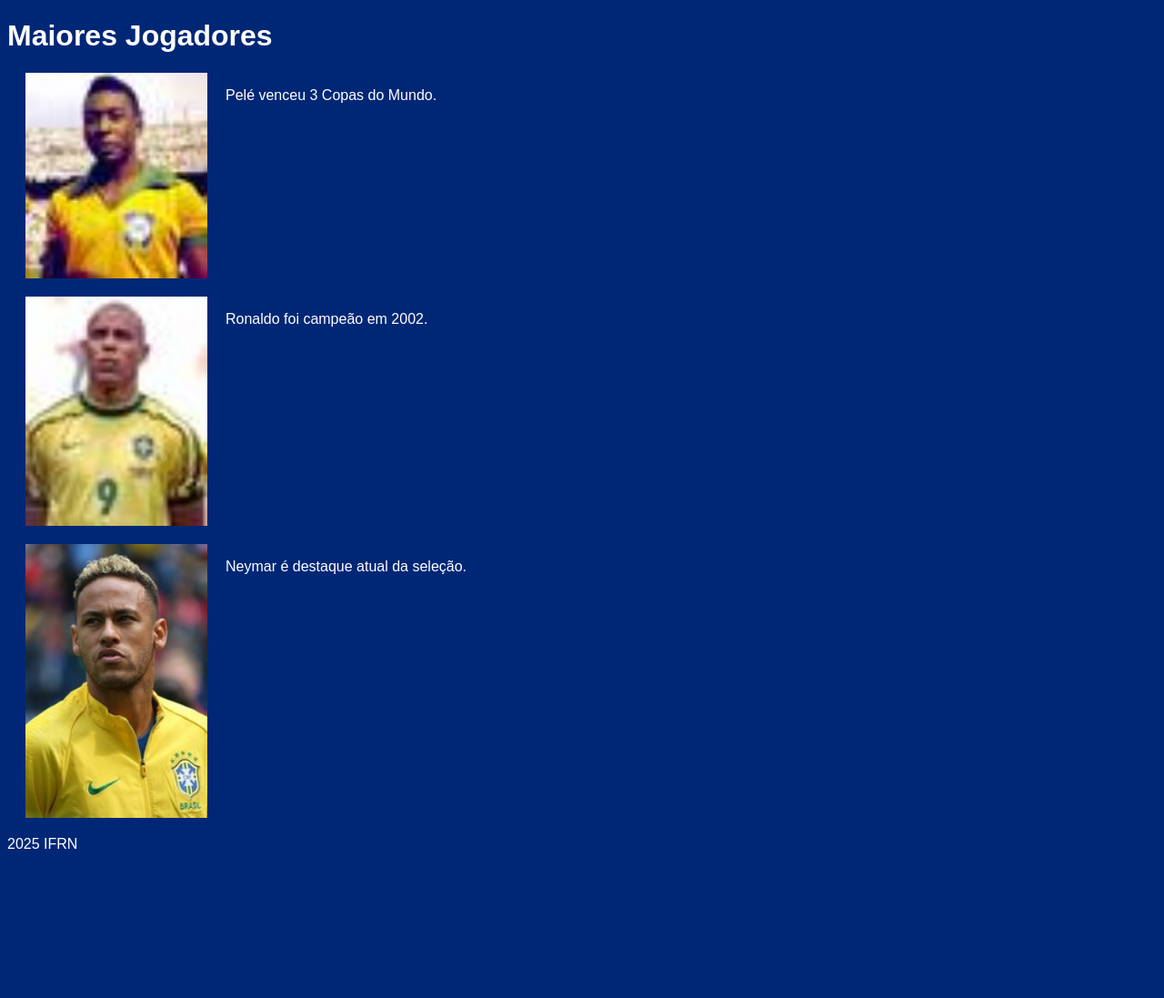
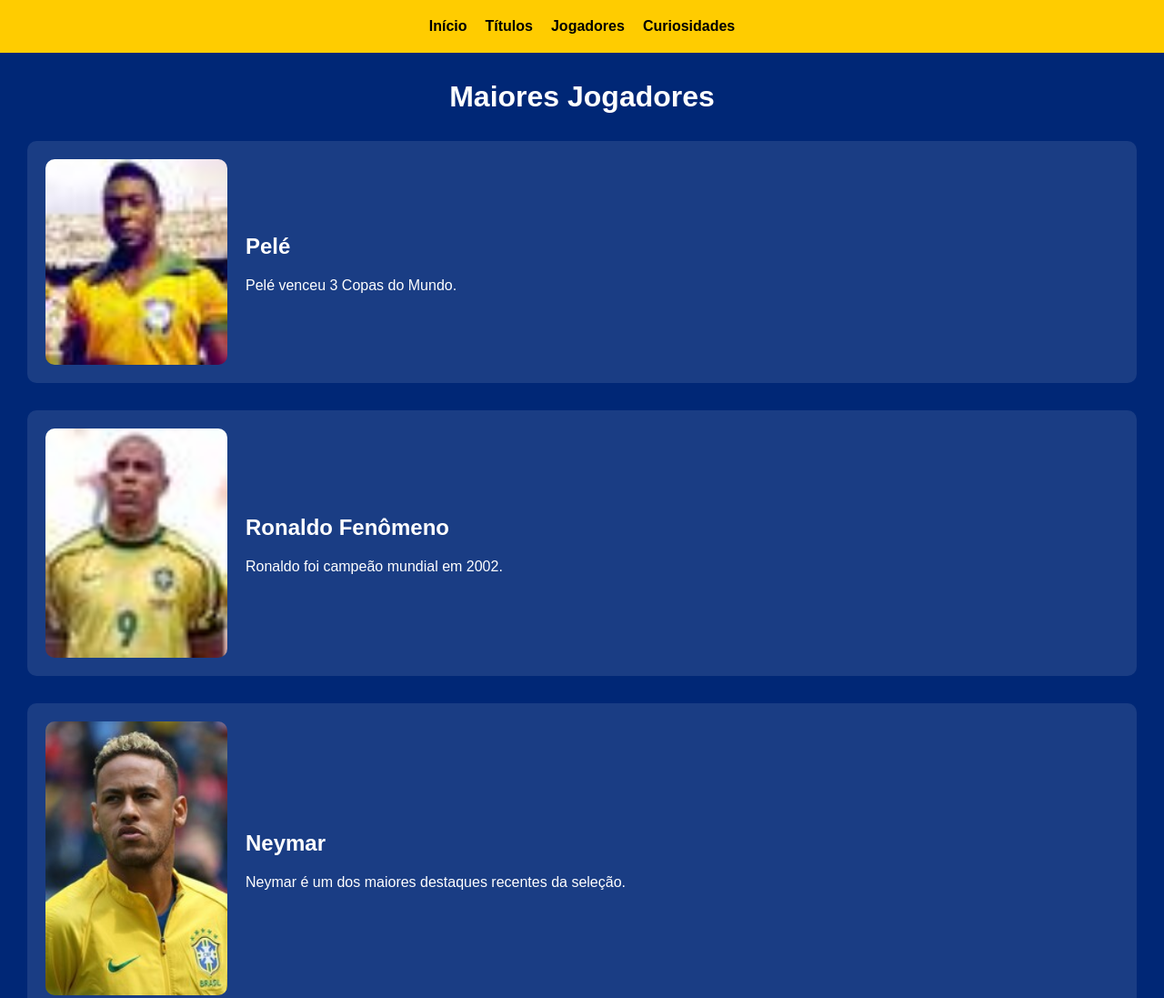
Before and after one commit to Winsilv16/PROJETO-FINAL, a plain HTML site: page Site Projeto-Final/maiores_jogadores.html in a window 1280 px wide. Shown: the top 1097 px of the page at 91% size. Before the commit the page ends 953 px from the top, so only its background shows below. Drawn offline with Linux system fonts and the light colour scheme.

Commit message:
atualizaçaõ no header do maiores_jogadores.html

```diff
--- a/Site Projeto-Final/maiores_jogadores.html
+++ b/Site Projeto-Final/maiores_jogadores.html
@@ -1,46 +1,116 @@
 <!DOCTYPE html>
 <html lang="pt-br">
+
 <head>
     <meta charset="UTF-8">
     <title>Maiores Jogadores</title>
 
     <style>
         body {
+            margin: 0;
             background-color: #002776;
             color: white;
-            font-family: Arial;
+            font-family: Arial, sans-serif;
+        }
+
+        header {
+            background-color: #FFCC00;
+            padding: 20px;
+        }
+
+        .menu {
+            display: flex;
+            justify-content: center;
+            gap: 20px;
+            flex-wrap: wrap;
+        }
+
+        .menu a {
+            text-decoration: none;
+            color: black;
+            font-weight: bold;
+            transition: 0.3s;
+        }
+
+        .menu a:hover {
+            color: white;
+        }
+
+        h1 {
+            text-align: center;
+            margin-top: 30px;
         }
 
         .player {
             display: flex;
-            margin: 20px;
+            align-items: center;
+            gap: 20px;
+            margin: 30px;
+            background-color: rgba(255, 255, 255, 0.1);
+            padding: 20px;
+            border-radius: 10px;
         }
 
         .player img {
             width: 200px;
-            margin-right: 20px;
+            border-radius: 10px;
         }
 
+        footer {
+            background-color: #009739;
+            padding: 10px;
+            text-align: center;
+            margin-top: 40px;
+        }
     </style>
 </head>
 
 <body>
 
+    <header>
+
+        <nav class="menu">
+            <a href="index.html">Início</a>
+            <a href="titulos.html">Títulos</a>
+            <a href="maiores_jogadores.html">Jogadores</a>
+            <a href="curiosidades.html">Curiosidades</a>
+        </nav>
+
+    </header>
+
     <h1>Maiores Jogadores</h1>
 
     <div class="player">
-        <img src="imagens/pele.jpg">
-        <p>Pelé venceu 3 Copas do Mundo.</p>
+
+        <img src="imagens/pele.jpg" alt="Pelé">
+
+        <div>
+            <h2>Pelé</h2>
+            <p>Pelé venceu 3 Copas do Mundo.</p>
+        </div>
+
     </div>
 
     <div class="player">
-        <img src="imagens/ronaldo.jpg">
-        <p>Ronaldo foi campeão em 2002.</p>
+
+        <img src="imagens/ronaldo.jpg" alt="Ronaldo">
+
+        <div>
+            <h2>Ronaldo Fenômeno</h2>
+            <p>Ronaldo foi campeão mundial em 2002.</p>
+        </div>
+
     </div>
 
     <div class="player">
-        <img src="imagens/neymar.jpg">
-        <p>Neymar é destaque atual da seleção.</p>
+
+        <img src="imagens/neymar.jpg" alt="Neymar">
+
+        <div>
+            <h2>Neymar</h2>
+            <p>Neymar é um dos maiores destaques recentes da seleção.</p>
+        </div>
+
     </div>
 
     <footer>
@@ -48,4 +118,5 @@
     </footer>
 
 </body>
+
 </html>
```
